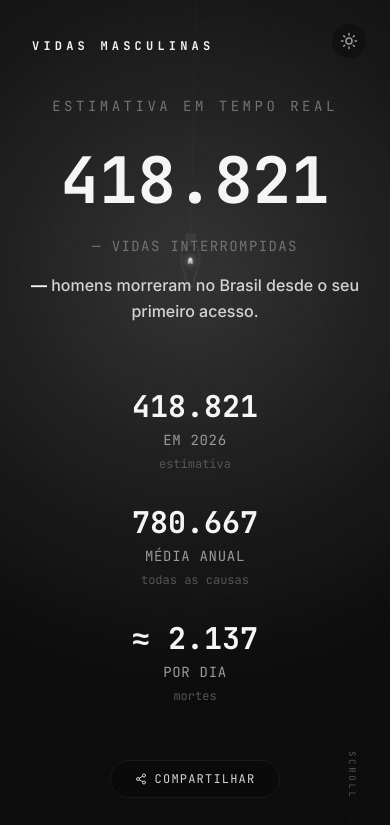
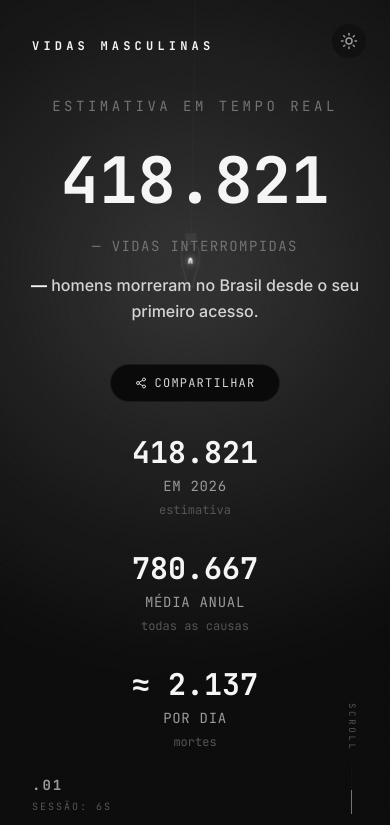
Before and after one commit to agomesthiago/optimistic-oppenheimer, a React (Vite) app: page / in a window 390 px wide. Shown: the top 825 px of the page. Built offline with nearby package versions, Linux system fonts and the light colour scheme.

Commit message:
feat: shrink StoryCard counter, reorder share button above stats on mobile, add random blink animation

```diff
--- a/src/components/Hero.tsx
+++ b/src/components/Hero.tsx
@@ -204,20 +204,13 @@ export function Hero() {
         </p>
       </div>
 
-      {/* Grid of stats */}
-      <div className="mt-16 flex flex-col sm:flex-row items-center gap-8 sm:gap-12 relative z-10 select-none">
-        <Stat label={`em ${YEAR_LABEL}`} value={formatDeathCount(deaths)} sublabel="estimativa" />
-        <div className="hidden sm:block w-px h-12 bg-zinc-300 dark:bg-carbon-700" />
-        <Stat label="média anual" value={TOTAL_MALE_DEATHS_PER_YEAR.toLocaleString('pt-BR')} sublabel="todas as causas" />
-        <div className="hidden sm:block w-px h-12 bg-zinc-300 dark:bg-carbon-700" />
-        <Stat label="por dia" value={`≈ ${DEATHS_PER_DAY.toLocaleString('pt-BR')}`} sublabel="mortes" />
-      </div>
-
-      {/* Share button below stats */}
+      {/* Stats + Share wrapper: on mobile share comes first (above stats) */}
+      <div className="relative z-10 flex flex-col items-center">
+        {/* Share button - order-first on mobile, order-last on sm+ */}
         <button
           onClick={() => shareToStories('story-card-export')}
           disabled={isSharing}
-        className={`mt-14 relative z-10 flex items-center justify-center gap-2 px-6 py-2.5 rounded-full border border-zinc-300 dark:border-carbon-700 bg-white dark:bg-carbon-900 text-xs font-mono tracking-widest uppercase text-slate-700 dark:text-ash-300 hover:bg-zinc-50 dark:hover:bg-carbon-800 transition-colors focus:outline-none focus-visible:ring-2 focus-visible:ring-slate-400 dark:focus-visible:ring-ash-500 disabled:opacity-50 disabled:cursor-not-allowed`}
+          className="order-first sm:order-last mt-10 sm:mt-14 mb-8 sm:mb-0 relative flex items-center justify-center gap-2 px-6 py-2.5 rounded-full border border-zinc-300 dark:border-carbon-700 bg-white dark:bg-carbon-900 text-xs font-mono tracking-widest uppercase text-slate-700 dark:text-ash-300 hover:bg-zinc-50 dark:hover:bg-carbon-800 transition-colors focus:outline-none focus-visible:ring-2 focus-visible:ring-slate-400 dark:focus-visible:ring-ash-500 disabled:opacity-50 disabled:cursor-not-allowed animate-blink-random"
         >
           <svg xmlns="http://www.w3.org/2000/svg" width="12" height="12" viewBox="0 0 24 24" fill="none" stroke="currentColor" strokeWidth="2" strokeLinecap="round" strokeLinejoin="round">
             <circle cx="18" cy="5" r="3"></circle>
@@ -228,6 +221,16 @@ export function Hero() {
           </svg>
           {isSharing ? 'Preparando imagem...' : 'Compartilhar'}
         </button>
+
+        {/* Grid of stats */}
+        <div className="order-last sm:order-first mt-0 sm:mt-16 flex flex-col sm:flex-row items-center gap-8 sm:gap-12 select-none">
+          <Stat label={`em ${YEAR_LABEL}`} value={formatDeathCount(deaths)} sublabel="estimativa" />
+          <div className="hidden sm:block w-px h-12 bg-zinc-300 dark:bg-carbon-700" />
+          <Stat label="média anual" value={TOTAL_MALE_DEATHS_PER_YEAR.toLocaleString('pt-BR')} sublabel="todas as causas" />
+          <div className="hidden sm:block w-px h-12 bg-zinc-300 dark:bg-carbon-700" />
+          <Stat label="por dia" value={`≈ ${DEATHS_PER_DAY.toLocaleString('pt-BR')}`} sublabel="mortes" />
+        </div>
+      </div>
 
       {/* Bottom Left Corner (Page indicator & Session elapsed timer) */}
       <div className="absolute bottom-8 left-8 z-20 flex flex-col items-start gap-1 text-[10px] font-mono uppercase tracking-[0.2em] text-slate-400 dark:text-ash-600 text-left select-none">
--- a/src/components/StoryCard.tsx
+++ b/src/components/StoryCard.tsx
@@ -44,7 +44,7 @@ export function StoryCard({ deaths }: StoryCardProps) {
 
         <div
           className="font-mono font-bold text-zinc-100 mb-20"
-          style={{ fontSize: '15rem', lineHeight: '1', textShadow: '0 0 80px rgba(239,68,68,0.4)' }}
+          style={{ fontSize: '11rem', lineHeight: '1', textShadow: '0 0 80px rgba(239,68,68,0.4)' }}
         >
           {formatDeathCount(deaths)}
         </div>
--- a/src/index.css
+++ b/src/index.css
@@ -112,3 +112,21 @@
 .animate-scroll-line {
   animation: scroll-line 2.2s cubic-bezier(0.25, 1, 0.5, 1) infinite;
 }
+
+/* Random blink for share button — subtle opacity pulse with irregular timing */
+@keyframes blink-random {
+  0%, 100% { opacity: 1; }
+  4% { opacity: 0.4; }
+  5% { opacity: 1; }
+  35% { opacity: 1; }
+  36% { opacity: 0.3; }
+  37% { opacity: 0.8; }
+  38% { opacity: 1; }
+  70% { opacity: 1; }
+  71% { opacity: 0.5; }
+  72% { opacity: 1; }
+}
+
+.animate-blink-random {
+  animation: blink-random 8s ease-in-out infinite;
+}
```
Lines whose indentation alone changed are shown as unchanged.
